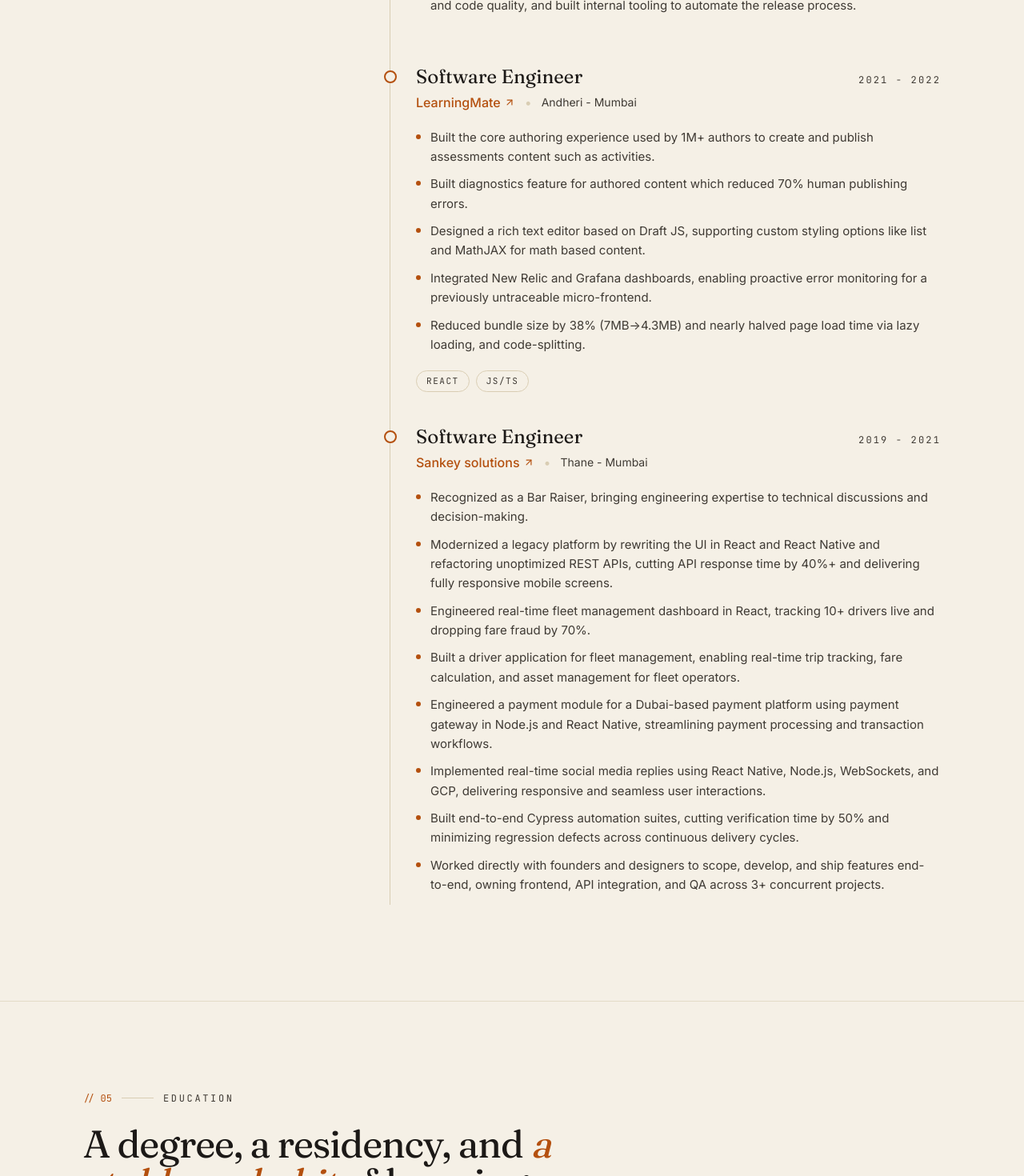
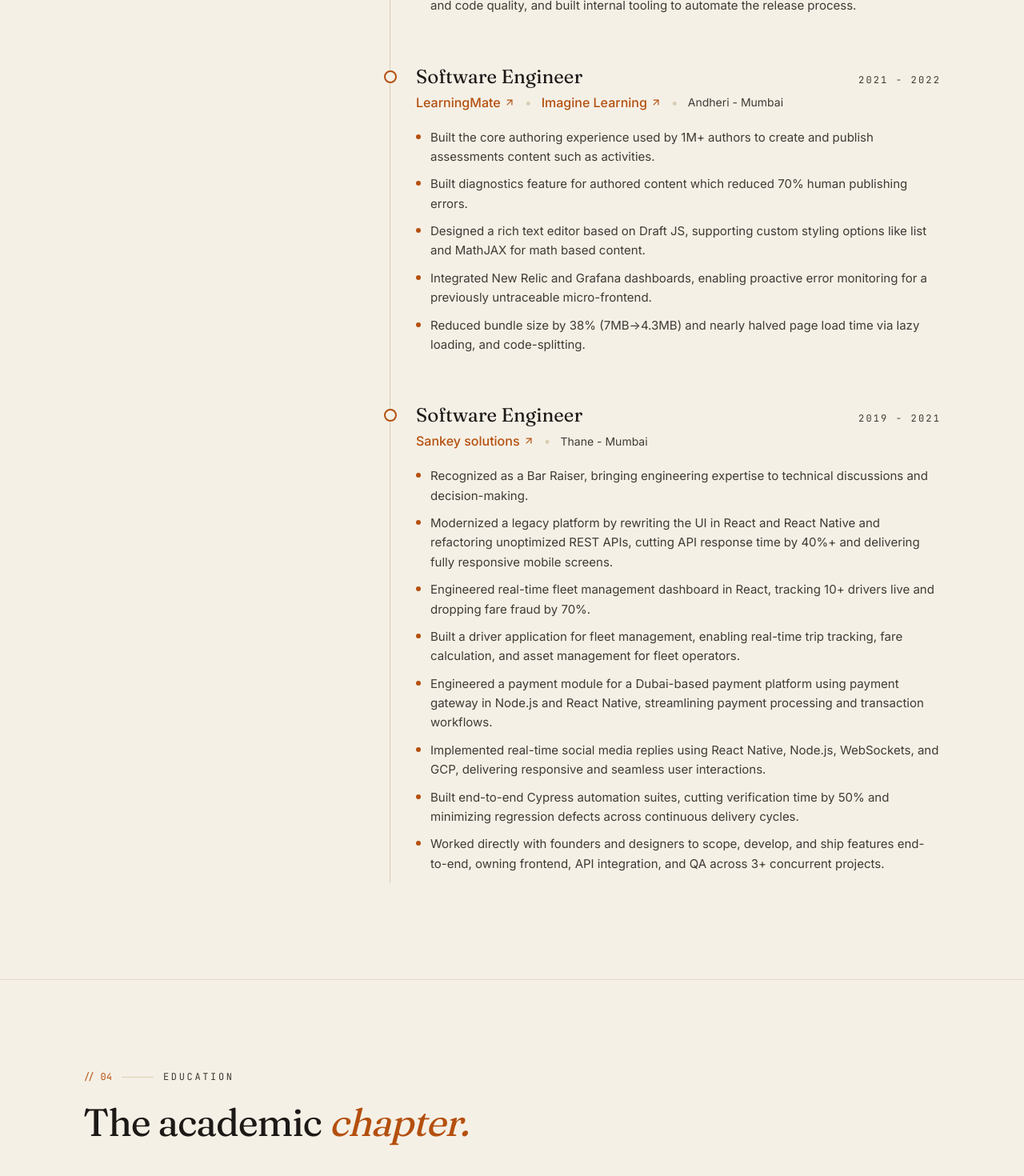
Before and after one commit to akshaym5147/portfolio-app, a React (Vite) app: page / in a window 1280 px wide. Shown: the part 3220-4690 px from the top of the page at 80% size. Built offline with nearby package versions, Linux system fonts and the light colour scheme.

Commit message:
Removed unnecessary elements

```diff
--- a/src/App.jsx
+++ b/src/App.jsx
@@ -8,7 +8,6 @@ import Experience from "./components/Experience";
 import Projects from "./components/Projects";
 import Education from "./components/Education";
 import Testimonials from "./components/Testimonials";
-import Blog from "./components/Blog";
 import Contact from "./components/Contact";
 import Footer from "./components/Footer";
 import { Toaster } from "./components/ui/sonner";
@@ -28,7 +27,6 @@ const Portfolio = () => {
         {/* <Projects /> */}
         <Education />
         {/* <Testimonials /> */}
-        {/* <Blog /> */}
         <Contact />
       </main>
       {/* <Footer /> */}
--- a/src/components/Contact.jsx
+++ b/src/components/Contact.jsx
@@ -47,7 +47,7 @@ const Contact = () => {
     <section className="border-b border-line/60 bg-paper/40" id="contact">
       <div className="max-w-6xl mx-auto px-6 md:px-10 py-20 md:py-28 grid md:grid-cols-12 gap-10 md:gap-14">
         <div className="md:col-span-5">
-          <SectionLabel index="08" label="contact" />
+          <SectionLabel index="05" label="contact" />
           <h2 className={`font-serif text-4xl md:text-5xl ${leading.section} text-ink tracking-tight mt-6`}>
             Let’s build something
             <span className="italic text-amber"> quietly remarkable</span>.
@@ -89,7 +89,7 @@ const Contact = () => {
                 key={s.label}
                 href={s.href}
                 target="_blank"
-                rel="noreferrer"
+                rel="noopener noreferrer"
                 className={`inline-flex items-center gap-1.5 font-mono text-[11.5px] uppercase ${tracking.status} border border-line rounded-full px-3.5 py-2 bg-cream text-inkSoft hover:border-amber hover:text-amber transition-colors`}
               >
                 {s.label}
--- a/src/components/Education.jsx
+++ b/src/components/Education.jsx
@@ -8,11 +8,9 @@ const Education = () => {
     <section className="border-b border-line/60" id="education">
       <div className="max-w-6xl mx-auto px-6 md:px-10 py-20 md:py-28">
         <div className="max-w-3xl">
-          <SectionLabel index="05" label="education" />
+          <SectionLabel index="04" label="education" />
           <h2 className={`font-serif text-4xl md:text-5xl ${leading.section} text-ink tracking-tight mt-6`}>
-            A degree, a residency, and
-            <span className="italic text-amber"> a stubborn habit </span>
-            of learning.
+            The academic <span className="italic text-amber"> chapter. </span>
           </h2>
         </div>
 
@@ -35,7 +33,7 @@ const Education = () => {
               </div>
               <div className={`mt-1 text-inkSoft ${proseSizes.md}`}>{e.degree}</div>
               <div className={`mt-4 font-mono ${monoSizes.xs} uppercase ${tracking.status} text-amber`}>
-                {e.period} · {e.grade}
+                {e.period} {`${e.grade ? '.' : ''} ${e.grade || ''}`}
               </div>
               <p className={`mt-4 text-inkSoft ${proseSizes.md} leading-relaxed`}>
                 {e.details}
--- a/src/components/Experience.jsx
+++ b/src/components/Experience.jsx
@@ -2,6 +2,20 @@ import { monoSizes } from "@/lib/tailwindCssMap";
 import { experience } from "../mock";
 import SectionLabel from "./SectionLabel";
 import { ArrowUpRight } from "lucide-react";
+
+const CompanyTitle = ({name, link}) => {
+  return (
+    <a
+      href={link}
+      className="text-amber font-medium link-sweep inline-flex items-center gap-1"
+      target="_blank"
+      rel="noopener noreferrer"
+    >
+      {name}
+      <ArrowUpRight className="w-3.5 h-3.5" />
+    </a>
+  )
+}
 
 const Experience = () => {
   return (
@@ -28,13 +42,9 @@ const Experience = () => {
                       {job.role}
                     </div>
                     <div className="mt-1 flex flex-wrap items-center gap-x-3 gap-y-1 text-inkSoft">
-                      <a
-                        href="#"
-                        className="text-amber font-medium link-sweep inline-flex items-center gap-1"
-                      >
-                        {job.company}
-                        <ArrowUpRight className="w-3.5 h-3.5" />
-                      </a>
+                      <CompanyTitle key={job.company} name={job.company} link={job.companyLink} />
+                      {job.client && <span className="text-line">•</span>}
+                      {job.client && <CompanyTitle key={job.client || Date.now()} name={job.client} link={job.clientLink} />}
                       <span className="text-line">•</span>
                       <span className="text-[14px]">{job.location}</span>
                     </div>
@@ -54,7 +64,7 @@ const Experience = () => {
                 </ul>
 
                 <div className="mt-5 flex flex-wrap gap-2">
-                  {job.stack.map((s) => (
+                  {job?.stack?.map((s) => (
                     <span
                       key={s}
                       className={`font-mono ${monoSizes.xs} uppercase tracking-[0.14em] text-inkSoft border border-line rounded-full px-3 py-1 bg-cream`}
--- a/src/components/Hero.jsx
+++ b/src/components/Hero.jsx
@@ -31,7 +31,7 @@ const Hero = () => {
               asChild
               className={`bg-ink text-cream hover:bg-amber rounded-full px-6 h-12 font-mono ${monoSizes.sm} tracking-wide`}
             >
-              <a href="#projects">
+              <a href="#experience">
                 see my work
                 <ArrowDownRight className="w-4 h-4 ml-2" />
               </a>
--- a/src/mock.js
+++ b/src/mock.js
@@ -14,8 +14,8 @@ export const profile = {
   workspace:
     "https://images.unsplash.com/photo-1642155664770-48f7e2299458?auto=format&fit=crop&w=1200&q=80",
   socials: [
-    { label: "GitHub", href: "https://github.com", handle: "@akshay-dev" },
-    { label: "LinkedIn", href: "https://linkedin.com", handle: "in/akshay" },
+    { label: "GitHub", href: "https://github.com/akshaym5147" },
+    { label: "LinkedIn", href: "https://www.linkedin.com/in/akshay-m-b64957169" },
   ],
   stats: [
     { label: "Years building", value: "7" },
@@ -149,9 +149,12 @@ export const skills = [
 export const experience = [
   {
     company: "LearningMate",
+    client: 'Imagine Learning',
     role: "Senior Full-Stack Engineer",
     period: "2022 - Present",
     location: "Andheri - Mumbai",
+    companyLink: 'https://learningmate.com/',
+    clientLink: 'https://www.imaginelearning.com/',
     bullets: [
       "Led frontend architecture and design reviews as technical anchor for a 6-engineer team, mentoring engineers and unblocking critical technical challenges on a high-concurrency real-time education platform.",
       "Architected WCAG 2.1-compliant, cross-browser features in React, JavaSript, TypeScript, and Redux - resolving accessibility gaps across varying US school-district compliance requirements.",
@@ -207,9 +210,12 @@ export const experience = [
   },
   {
     company: "LearningMate",
+    client: 'Imagine Learning',
     role: "Software Engineer",
     period: "2021 - 2022",
     location: "Andheri - Mumbai",
+    companyLink: 'https://learningmate.com/',
+    clientLink: 'https://www.imaginelearning.com/',
     bullets: [
       "Built the core authoring experience used by 1M+ authors to create and publish assessments content such as activities.",
       "Built diagnostics feature for authored content which reduced 70% human publishing errors.",
@@ -217,7 +223,7 @@ export const experience = [
       "Integrated New Relic and Grafana dashboards, enabling proactive error monitoring for a previously untraceable micro-frontend.",
       "Reduced bundle size by 38% (7MB→4.3MB) and nearly halved page load time via lazy loading, and code-splitting.",
     ],
-    stack: ['react', 'js/ts'],
+    // stack: ['react', 'js/ts'],
   },
   {
     company: "Sankey solutions",
@@ -251,92 +257,19 @@ export const projects = [
     href: "#",
     year: "2024"
   },
-  {
-    id: "p2",
-    title: "Pulse Analytics",
-    subtitle: "Real-time dashboards for product teams.",
-    description:
-      "Ingests 2M events/day and renders sub-second dashboards. ClickHouse + FastAPI + React with a custom charting DSL.",
-    tags: ["FastAPI", "ClickHouse", "React", "Realtime"],
-    image:
-      "https://images.unsplash.com/photo-1686061592689-312bbfb5c055?auto=format&fit=crop&w=900&q=80",
-    href: "#",
-    year: "2024"
-  },
-  {
-    id: "p3",
-    title: "Fieldnote",
-    subtitle: "A journaling app for engineers.",
-    description:
-      "Mobile-first markdown journal with local-first sync, end-to-end encryption, and a lovely typography-first reader.",
-    tags: ["React Native", "CRDT", "Mobile", "E2EE"],
-    image:
-      "https://images.unsplash.com/photo-1767449441925-737379bc2c4d?auto=format&fit=crop&w=900&q=80",
-    href: "#",
-    year: "2023"
-  },
-  {
-    id: "p4",
-    title: "Harvest OS",
-    subtitle: "A CLI for small farms.",
-    description:
-      "Open-source CLI & API for tracking yields, rotations and input costs on small holdings. 2.3k GitHub stars.",
-    tags: ["Python", "CLI", "Open-source"],
-    image:
-      "https://images.unsplash.com/photo-1773966071293-bea3d7646fd1?auto=format&fit=crop&w=900&q=80",
-    href: "#",
-    year: "2023"
-  },
-  {
-    id: "p5",
-    title: "Kettle",
-    subtitle: "A warm chat client for teams.",
-    description:
-      "An opinionated Slack alternative built around focus, threads, and async-first rituals. Side project - 500 beta users.",
-    tags: ["Next.js", "WebSockets", "Design"],
-    image:
-      "https://images.unsplash.com/photo-1633250391894-397930e3f5f2?auto=format&fit=crop&w=900&q=80",
-    href: "#",
-    year: "2022"
-  },
-  {
-    id: "p6",
-    title: "Monsoon UI",
-    subtitle: "A React component library.",
-    description:
-      "Accessible, themeable components for indie hackers. Tree-shakeable, RSC-friendly, ~8kb gzipped.",
-    tags: ["React", "A11y", "Library"],
-    image:
-      "https://images.unsplash.com/photo-1617240016072-d92174e44171?auto=format&fit=crop&w=900&q=80",
-    href: "#",
-    year: "2022"
-  }
 ];
 
 export const education = [
   {
-    school: "BITS Pilani",
-    degree: "B.E., Computer Science",
-    period: "2015 - 2019",
-    details:
-      "Graduated with distinction. Undergraduate thesis on distributed consensus; published at an ACM student workshop.",
-    grade: "CGPA 9.1 / 10"
+    school: "Viva college",
+    degree: "BSC in Information Technology",
+    period: "2016 - 2019",
+    grade: "CGPA 8.10 / 10"
   },
   {
-    school: "Recurse Center",
-    degree: "Self-directed programming residency",
-    period: "Winter 2022",
-    details:
-      "12-week residency in Brooklyn. Wrote a toy database, a terminal emulator and gave three talks on systems programming.",
-    grade: "Alumni"
-  },
-  {
-    school: "Coursera · Stanford",
-    degree: "Machine Learning Specialization",
-    period: "2021",
-    details:
-      "Completed Andrew Ng's specialization; built a production-grade recommender as a capstone.",
-    grade: "Honors"
+    school: "Viva college",
+    degree: "HSC in Science - Information Technology",
+    period: "2014 - 2016",
   }
 ];
 
```
Also changed, not shown: src/components/Blog.jsx (deleted, +0 -66 lines).
